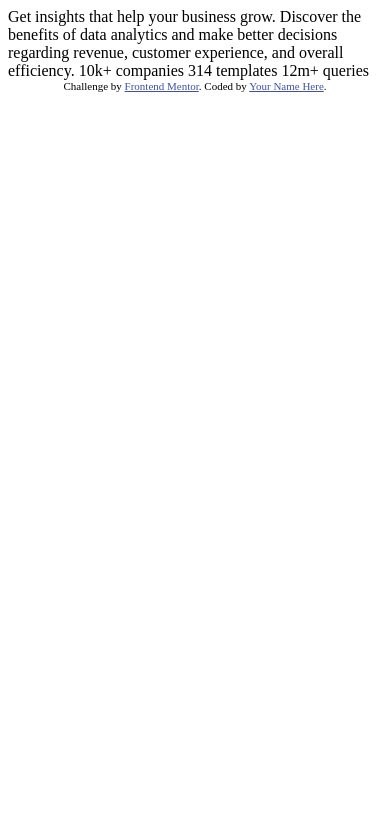
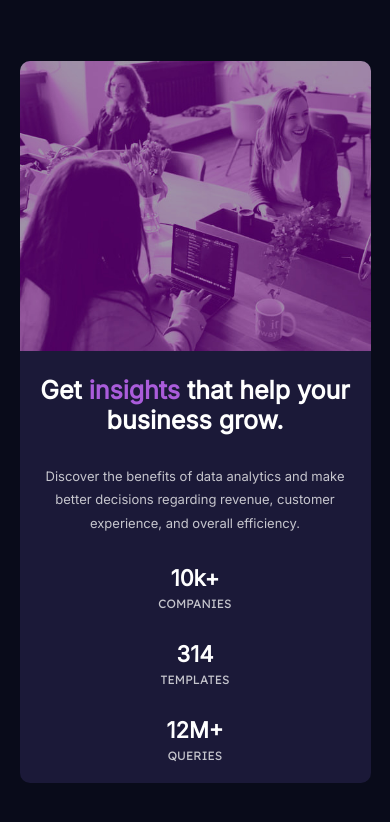
Before and after one commit to Adilsongb/card-component, a plain HTML site: page index.html in a window 390 px wide. Drawn offline with Linux system fonts and the light colour scheme.

Commit message:
Desafio concluido!

```diff
--- a/index.html
+++ b/index.html
@@ -1,6 +1,7 @@
 <!DOCTYPE html>
 <html lang="en">
 <head>
+
   <meta charset="UTF-8">
   <meta name="viewport" content="width=device-width, initial-scale=1.0"> <!-- displays site properly based on user's device -->
 
@@ -8,26 +9,63 @@
 
   <title>Frontend Mentor | Stats preview card component</title>
 
-  <!-- Feel free to remove these styles or customise in your own stylesheet 👍 -->
-  <style>
-    .attribution { font-size: 11px; text-align: center; }
-    .attribution a { color: hsl(228, 45%, 44%); }
-  </style>
+  <link rel="stylesheet" href="style.css">
+
+  <link rel="preconnect" href="https://fonts.gstatic.com">
+  <link href="https://fonts.googleapis.com/css2?family=Inter" rel="stylesheet">
+  <link href="https://fonts.googleapis.com/css2?family=Lexend+Deca&display=swap" rel="stylesheet">
+
 </head>
 <body>
 
-  Get insights that help your business grow.
+  <div class="container">
+    <div class="card">
 
-  Discover the benefits of data analytics and make better decisions regarding revenue, customer
-  experience, and overall efficiency.
+      <div class="card-text">
 
-  10k+ companies
-  314 templates
-  12m+ queries
+        <div class="text">
 
-  <div class="attribution">
+          <h1>Get <span>insights</span> that help your business grow.</h1>
+
+          <p>Discover the benefits of data analytics and make better decisions regarding
+          revenue, customer experience, and overall efficiency.</p>
+
+          <div class="text-statistic">
+
+            <div class="block-statistic">
+              <div class="date-statistic">10k+</div>
+              <div class="name-statistic">companies</div>
+            </div>
+
+            <div class="block-statistic">
+              <div class="date-statistic">314</div>
+              <div class="name-statistic">templates</div>
+            </div>
+
+            <div class="block-statistic">
+              <div class="date-statistic">12M+</div>
+              <div class="name-statistic">queries</div>
+            </div>
+
+          </div>
+
+
+        </div>
+
+      </div>
+
+      <div class="card-img">
+
+        <img src="images/image-header-desktop2.jpg" alt="image" width="100%" height="100%">
+
+      </div>
+
+    </div>
+  </div>
+
+  <!-- <div class="attribution">
     Challenge by <a href="https://www.frontendmentor.io?ref=challenge" target="_blank">Frontend Mentor</a>.
     Coded by <a href="#">Your Name Here</a>.
-  </div>
+  </div> -->
 </body>
 </html>
--- /dev/null
+++ b/style.css
@@ -0,0 +1,369 @@
+html, body {
+
+    background-color: hsl(233, 47%, 7%);
+    height: 100%;
+    min-height: 100%;
+    margin: 0;
+    padding: 0;
+
+    font-size: 15px;
+
+    font-family: "Inter", sans-serif;
+
+}
+
+.container {
+
+    margin: 0 auto;
+    width: 60%;
+    height: 100%;
+    min-height: 100%;
+
+    display: flex;
+    align-items: center;
+
+}
+
+/* CONTAINER DO CARD */
+
+.card {
+
+    width: 100%;
+    border-radius: 10px;
+    background-color: hsl(244, 38%, 16%);
+
+    display: flex;
+    flex-wrap: wrap;
+
+}
+
+/* PARTE DO TEXTO DO CARD */
+
+.card-text {
+
+    width: 50%;
+    display: flex;
+    align-items: center;
+    justify-content: center;
+
+}
+
+.text {
+
+    /* background-color: rgb(32, 0, 105); */
+    width: 70%;
+
+}
+
+.text > h1 {
+
+    color: hsl(0, 0%, 100%);
+    margin: 0 0 30px 0;
+    font-size: 35px;
+    font-weight: 700;
+
+}
+
+.text > p {
+
+    color: hsla(0, 0%, 100%, 0.75);
+    font-size: 15px;
+    line-height: 1.8;
+    font-weight: 400;
+    width: 90%;
+
+}
+
+.text h1 > span {
+
+    color: hsl(277, 64%, 61%);
+
+}
+
+.text-statistic .block-statistic {
+
+    width: 30%;
+    margin-top: 50px;
+    margin-right: 8px;
+    display: inline-block;
+
+}
+
+.block-statistic .date-statistic {
+
+    color: hsl(0, 0%, 100%);
+    font-size: 25px;
+    font-weight: 800;
+    margin-bottom: 5px;
+
+}
+
+.block-statistic .name-statistic {
+
+    font-family: 'Lexend Deca', sans-serif;;
+    color: hsla(0, 0%, 100%, 0.75);
+    font-size: 12px;
+    font-weight: 400;
+    text-transform: uppercase;
+
+}
+
+/* PARTE DA IMAGEM */
+
+.card-img {
+
+    border-radius: 0 10px 10px 0;
+    width: 50%;
+
+}
+
+.card-img > img {
+
+    border-radius: 0 10px 10px 0;
+
+}
+
+/* ***************** */
+/* Config Reponsive */
+
+@media screen and (max-width: 1700px){
+
+    .container {
+
+        width: 65%;
+
+    }
+
+}
+
+/* fontes menores */
+@media screen and (max-width: 1555px){
+
+    .text > h1 {
+
+
+        font-size: 30px;
+
+    }
+
+    .text > p {
+
+        font-size: 14px;
+
+    }
+
+    .block-statistic .date-statistic {
+
+        font-size: 23px;
+
+    }
+
+    .block-statistic .name-statistic {
+
+        font-size: 11px;
+
+    }
+
+}
+
+@media screen and (max-width: 1450px){
+
+    .text > h1 {
+
+
+        font-size: 28px;
+
+    }
+
+    .text > p {
+
+        font-size: 13px;
+
+    }
+
+    .block-statistic .date-statistic {
+
+        font-size: 21px;
+
+    }
+
+    .block-statistic .name-statistic {
+
+        font-size: 10px;
+
+    }
+
+    .text-statistic .block-statistic {
+
+        margin-top: 30px;
+        margin-right: 4px;
+
+    }
+
+}
+
+@media screen and (max-width: 1250px){
+
+    .text > h1 {
+
+
+        font-size: 25px;
+
+    }
+
+    .text > p {
+
+        font-size: 12px;
+
+    }
+
+    .block-statistic .date-statistic {
+
+        font-size: 20px;
+
+    }
+
+    .block-statistic .name-statistic {
+
+        font-size: 9px;
+
+    }
+
+}
+
+@media screen and (max-width: 1200px){
+
+    .text-statistic .block-statistic {
+
+        margin-top: 20px;
+
+    }
+
+}
+
+@media screen and (max-width: 1100px){
+
+    .container {
+
+        width: 40%;
+
+    }
+
+    .card {
+
+        flex-direction: column-reverse;
+
+    }
+
+    .card-text {
+
+        width: 100%;
+        margin-top: 20px;
+        text-align: center;
+
+    }
+
+    .text > p {
+
+        width: 100%;
+
+    }
+
+    .card-img {
+
+        width: 100%;
+        border-radius: 10px 10px 0 0;
+
+    }
+
+    .card-img > img {
+
+        border-radius: 10px 10px 0 0;
+
+    }
+
+    .text-statistic .block-statistic {
+
+        margin-right: 0;
+        margin-bottom: 20px;
+        width: 30%;
+
+    }
+
+}
+
+@media screen and (max-width: 700px){
+
+    .container {
+
+        width: 60%;
+
+    }
+}
+
+@media screen and (max-width: 450px){
+
+    .container {
+
+        width: 90%;
+
+    }
+
+    .card {
+
+        flex-direction: column-reverse;
+
+    }
+
+    .card-text {
+
+        width: 100%;
+
+    }
+
+    .text {
+
+        width: 90%;
+
+    }
+
+    .card-img {
+
+        width: 100%;
+        border-radius: 10px 10px 0 0;
+
+    }
+
+    .card-img > img {
+
+        border-radius: 10px 10px 0 0;
+
+    }
+
+    .text-statistic .block-statistic {
+
+        margin-top: 30px;
+        width: 100%;
+        display: block;
+
+    }
+
+    .text > p {
+
+        font-size: 13px;
+
+    }
+
+    .block-statistic .date-statistic {
+
+        font-size: 22px;
+
+    }
+
+    .block-statistic .name-statistic {
+
+        font-size: 12px;
+
+    }
+
+}
```
Also changed, not shown: images/image-header-desktop2.jpg (added).
